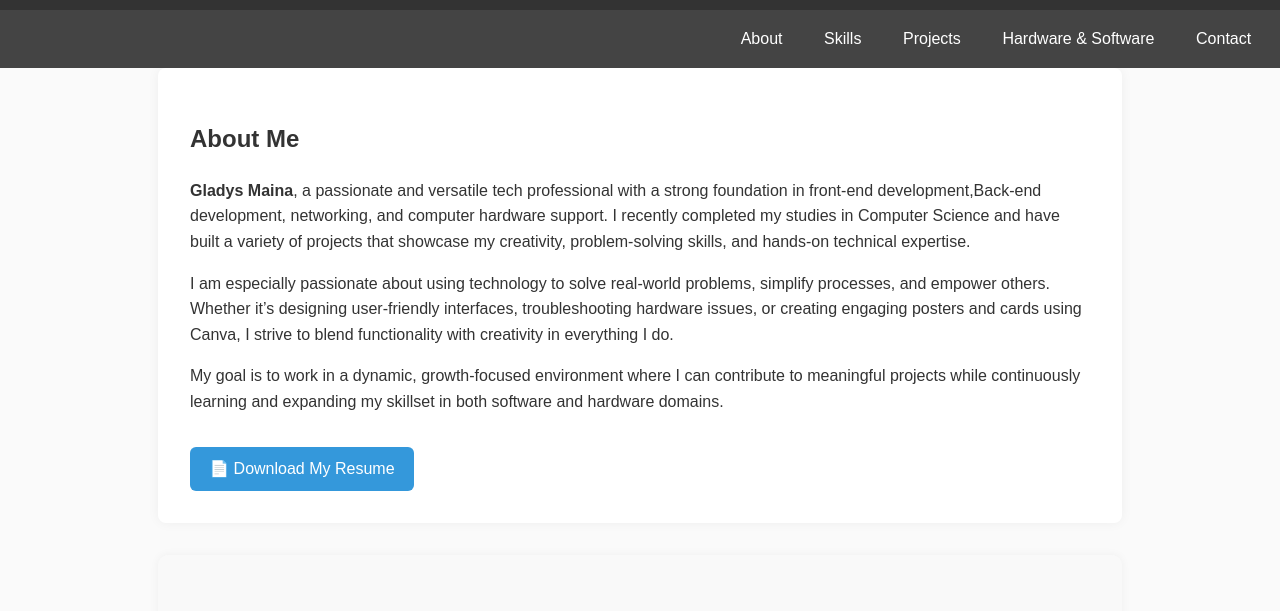
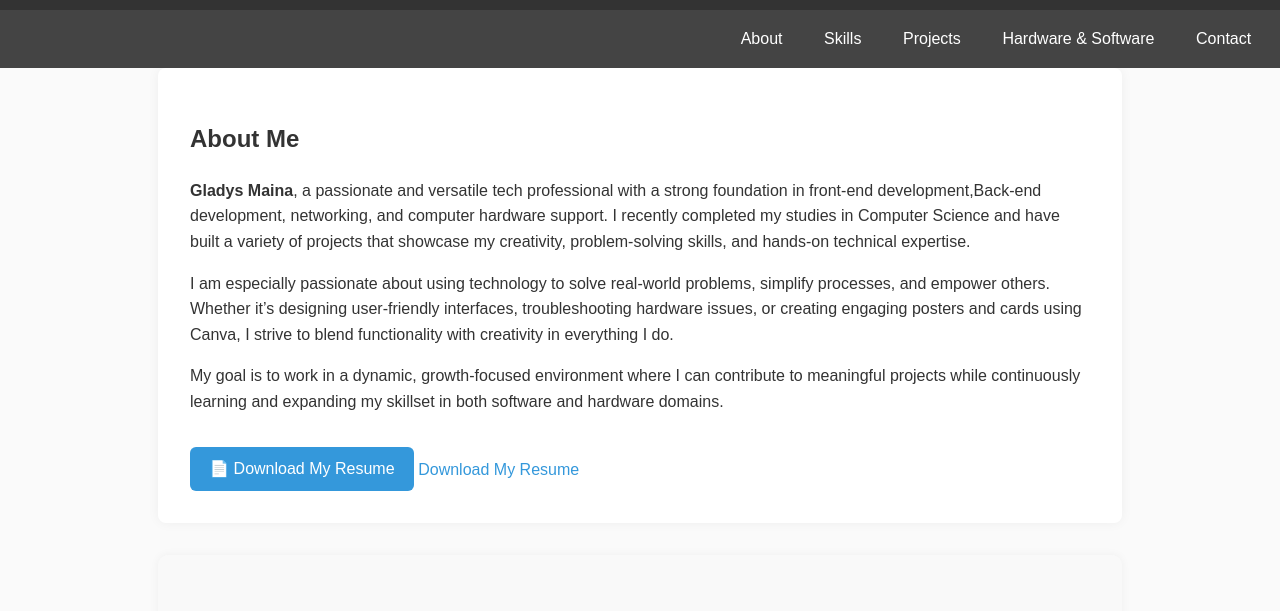
Before and after one commit to carey616/MyPORTFOLIO, a plain HTML site: page index.html in a window 1280 px wide. Shown: the part 140-751 px from the top of the page. Drawn offline with Linux system fonts and the light colour scheme.

Commit message:
Update index.html

```diff
--- a/index.html
+++ b/index.html
@@ -43,6 +43,9 @@
       My goal is to work in a dynamic, growth-focused environment where I can contribute to meaningful projects while continuously learning and expanding my skillset in both software and hardware domains.
     </p>
     <a href="GMaina Resume.pdf" class="btn" download>📄 Download My Resume</a>
+    <a href="https://raw.githubusercontent.com/carey616/MyPORTFOLIO/main/GMaina%20Resume.pdf" download>
+    Download My Resume
+    </a>
   </section>
    <!-- Skills Section -->
  <section id="skills" class="fade-in">
```
